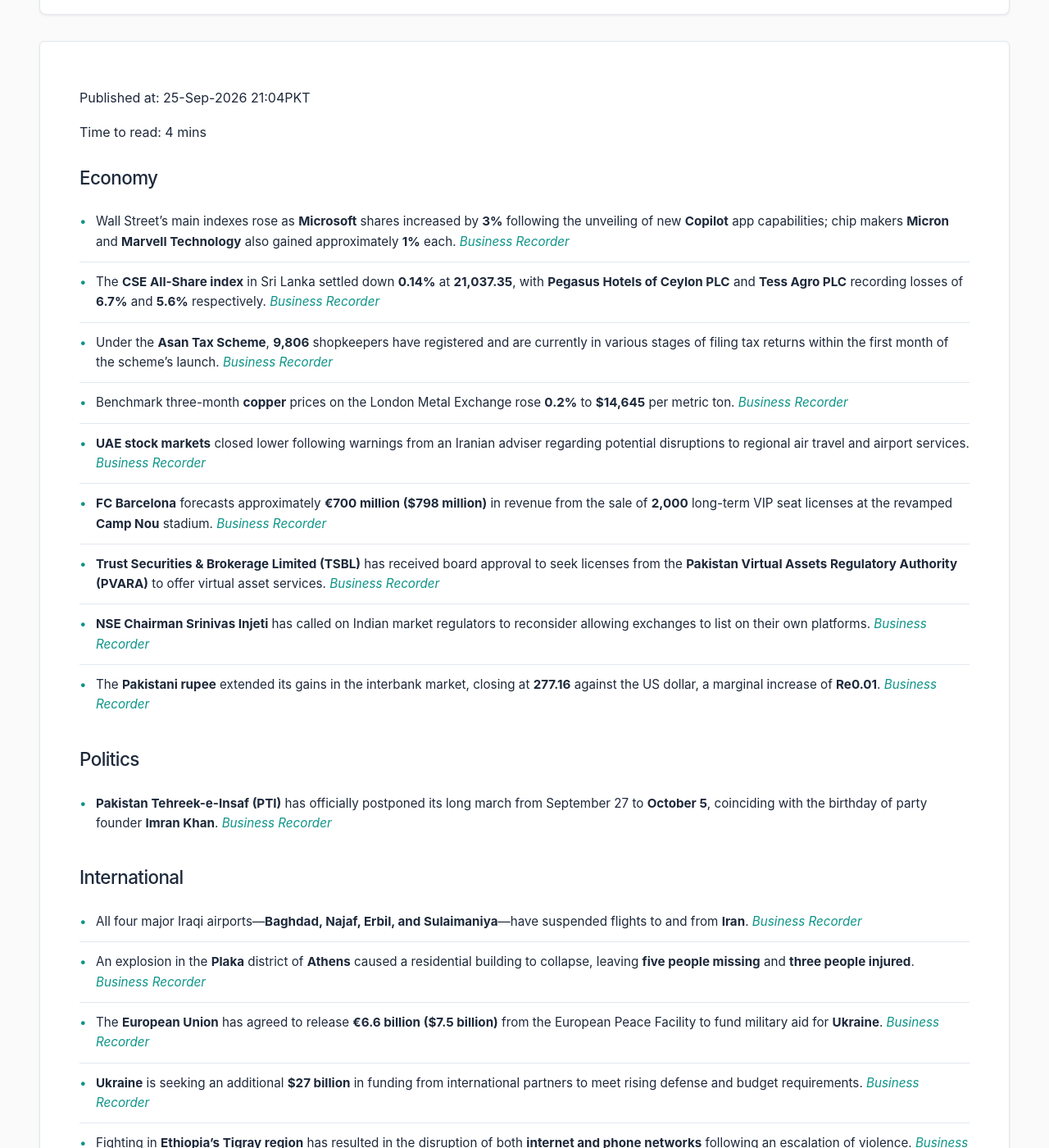
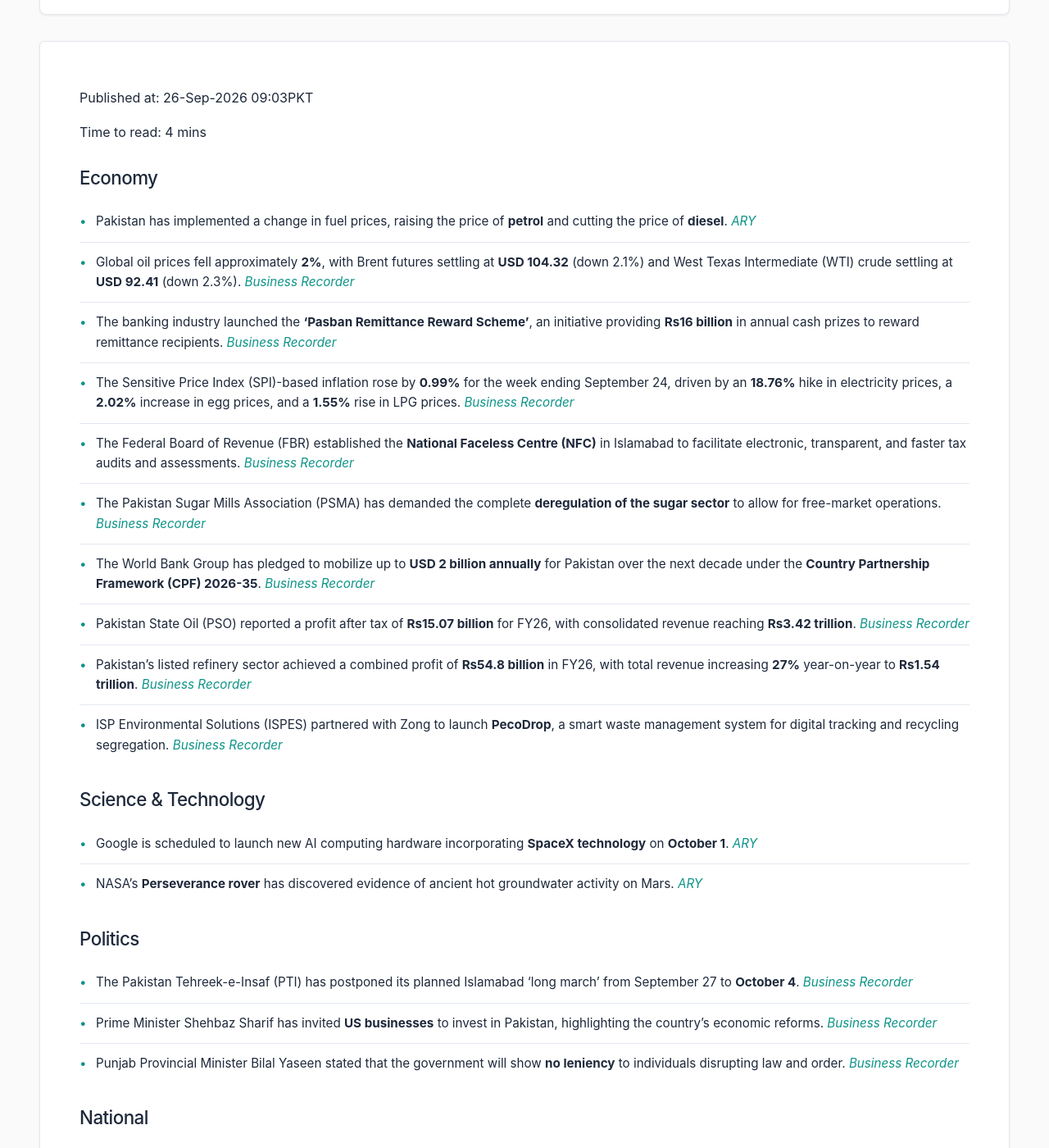
Before and after one commit to zsubzwary/news, a Jekyll site: the page built from en/index.md, in a window 1280 px wide and 1400 px high, scrolled down 209 px. Shown: the whole window at 82% size. Built offline with Jekyll 4.4.1, drawn with Linux system fonts in a browser that asks for light colours; some web fonts are replaced; comment, search, counter and statistics services are not loaded; some of the changed text lies outside the part shown.

Commit message:
DateTime; 2026-09-26T04:03:30.901Z

```diff
--- a/en/index.md
+++ b/en/index.md
@@ -4,37 +4,51 @@ title: Pakistan News Briefing
 lang: en
 ---
 
-Published at: 25-Sep-2026 21:04PKT
+Published at: 26-Sep-2026 09:03PKT
 
 Time to read: 4 mins
 
 ### Economy
-- Wall Street's main indexes rose as **Microsoft** shares increased by **3%** following the unveiling of new **Copilot** app capabilities; chip makers **Micron** and **Marvell Technology** also gained approximately **1%** each. *[Business Recorder](https://www.brecorder.com/news/40441243/wall-st-edges-up-as-ai-enthusiasm-eases-worries-over-higher-oil-prices-yields)*
-- The **CSE All-Share index** in Sri Lanka settled down **0.14%** at **21,037.35**, with **Pegasus Hotels of Ceylon PLC** and **Tess Agro PLC** recording losses of **6.7%** and **5.6%** respectively. *[Business Recorder](https://www.brecorder.com/news/40441238/sri-lankan-shares-close-lower-end-week-little-changed)*
-- Under the **Asan Tax Scheme**, **9,806** shopkeepers have registered and are currently in various stages of filing tax returns within the first month of the scheme's launch. *[Business Recorder](https://www.brecorder.com/news/40441237/asan-tax-scheme-brings-nearly-10000-shopkeepers-into-tax-net)*
-- Benchmark three-month **copper** prices on the London Metal Exchange rose **0.2%** to **$14,645** per metric ton. *[Business Recorder](https://www.brecorder.com/news/40441235/copper-tiptoes-higher-on-weaker-dollar-tight-chinese-supplies)*
-- **UAE stock markets** closed lower following warnings from an Iranian adviser regarding potential disruptions to regional air travel and airport services. *[Business Recorder](https://www.brecorder.com/news/40441234/uae-markets-decline-after-warning-on-regional-air-travel)*
-- **FC Barcelona** forecasts approximately **€700 million ($798 million)** in revenue from the sale of **2,000** long-term VIP seat licenses at the revamped **Camp Nou** stadium. *[Business Recorder](https://www.brecorder.com/news/40441229/barcelona-forecast-eur700m-in-sales-from-fresh-vip-seat-packages)*
-- **Trust Securities & Brokerage Limited (TSBL)** has received board approval to seek licenses from the **Pakistan Virtual Assets Regulatory Authority (PVARA)** to offer virtual asset services. *[Business Recorder](https://www.brecorder.com/news/40441228/psx-listed-trust-securities-plans-to-enter-crypto-business-seeks-pvara-licences)*
-- **NSE Chairman Srinivas Injeti** has called on Indian market regulators to reconsider allowing exchanges to list on their own platforms. *[Business Recorder](https://www.brecorder.com/news/40441227/india-should-allow-exchanges-to-list-on-own-platform-nse-chairman-says)*
-- The **Pakistani rupee** extended its gains in the interbank market, closing at **277.16** against the US dollar, a marginal increase of **Re0.01**. *[Business Recorder](https://www.brecorder.com/news/40441226/intra-day-update-rupee-records-gain-against-us-dollar)*
+- Pakistan has implemented a change in fuel prices, raising the price of **petrol** and cutting the price of **diesel**. *[ARY](https://arynews.tv/pakistan-raises-petrol-price-cuts-diesel-price)*
+- Global oil prices fell approximately **2%**, with Brent futures settling at **USD 104.32** (down 2.1%) and West Texas Intermediate (WTI) crude settling at **USD 92.41** (down 2.3%). *[Business Recorder](https://www.brecorder.com/news/40441307/oil-prices-slide-2pc)*
+- The banking industry launched the **'Pasban Remittance Reward Scheme'**, an initiative providing **Rs16 billion** in annual cash prizes to reward remittance recipients. *[Business Recorder](https://www.brecorder.com/news/40441315/sbp-launches-remittance-reward-scheme)*
+- The Sensitive Price Index (SPI)-based inflation rose by **0.99%** for the week ending September 24, driven by an **18.76%** hike in electricity prices, a **2.02%** increase in egg prices, and a **1.55%** rise in LPG prices. *[Business Recorder](https://www.brecorder.com/news/40441314/spi-based-inflation-rises-slightly)*
+- The Federal Board of Revenue (FBR) established the **National Faceless Centre (NFC)** in Islamabad to facilitate electronic, transparent, and faster tax audits and assessments. *[Business Recorder](https://www.brecorder.com/news/40441313/fbr-establishes-nfc-in-islamabad)*
+- The Pakistan Sugar Mills Association (PSMA) has demanded the complete **deregulation of the sugar sector** to allow for free-market operations. *[Business Recorder](https://www.brecorder.com/news/40441312/psma-calls-for-complete-sugar-sector-deregulation)*
+- The World Bank Group has pledged to mobilize up to **USD 2 billion annually** for Pakistan over the next decade under the **Country Partnership Framework (CPF) 2026-35**. *[Business Recorder](https://www.brecorder.com/news/40441310/cpf-2026-35-world-bank-group-pledges-to-mobilise-up-to-usd2bn-annually-over-next-decade)*
+- Pakistan State Oil (PSO) reported a profit after tax of **Rs15.07 billion** for FY26, with consolidated revenue reaching **Rs3.42 trillion**. *[Business Recorder](https://www.brecorder.com/news/40441305/pso-posts-over-rs15bn-profit-in-fy26)*
+- Pakistan’s listed refinery sector achieved a combined profit of **Rs54.8 billion** in FY26, with total revenue increasing **27%** year-on-year to **Rs1.54 trillion**. *[Business Recorder](https://www.brecorder.com/news/40441304/higher-fuel-prices-refineries-report-rs548bn-profit-in-fy26)*
+- ISP Environmental Solutions (ISPES) partnered with Zong to launch **PecoDrop**, a smart waste management system for digital tracking and recycling segregation. *[Business Recorder](https://www.brecorder.com/news/40441319/ispes-launches-pecodrop-with-zong)*
+
+### Science & Technology
+- Google is scheduled to launch new AI computing hardware incorporating **SpaceX technology** on **October 1**. *[ARY](https://arynews.tv/google-to-introduce-spacex-tech-to-ai-computing-hardware-on-october-1-launch)*
+- NASA’s **Perseverance rover** has discovered evidence of ancient hot groundwater activity on Mars. *[ARY](https://arynews.tv/nasas-perseverance-rover-uncovers-ancient-hot-groundwater-activity-on-mars)*
 
 ### Politics
-- **Pakistan Tehreek-e-Insaf (PTI)** has officially postponed its long march from September 27 to **October 5**, coinciding with the birthday of party founder **Imran Khan**. *[Business Recorder](https://www.brecorder.com/news/40441236/pti-defers-long-march-to-october-5-report)*
+- The Pakistan Tehreek-e-Insaf (PTI) has postponed its planned Islamabad 'long march' from September 27 to **October 4**. *[Business Recorder](https://www.brecorder.com/news/40441306/pti-decides-to-postpone-islamabad-long-march)*
+- Prime Minister Shehbaz Sharif has invited **US businesses** to invest in Pakistan, highlighting the country's economic reforms. *[Business Recorder](https://www.brecorder.com/news/40441311/pm-invites-us-firms-to-tap-investment-potential)*
+- Punjab Provincial Minister Bilal Yaseen stated that the government will show **no leniency** to individuals disrupting law and order. *[Business Recorder](https://www.brecorder.com/news/40441316/no-leniency-to-be-shown-to-those-disrupting-law-order)*
+
+### National
+- Military chiefs from **Pakistan, Saudi Arabia, and Türkiye** met in Riyadh to reaffirm commitment to the **Makkah Joint Defense Agreement**. *[Business Recorder](https://www.brecorder.com/news/40441302/military-chiefs-of-turkiye-pakistan-ksa-hold-talks)*
+- Pakistan has been selected as one of the first five countries for the **COP31 climate finance** implementation initiative. *[ARY](https://arynews.tv/pakistan-among-first-five-countries-selected-for-cop31-climate-finance-implementation-initiative)*
+- Punjab Governor Sardar Saleem Haider Khan called for a formal policy framework to promote **domestic solar system manufacturing**. *[Business Recorder](https://www.brecorder.com/news/40441318/governor-calls-for-policy-to-boost-local-solar-manufacturing)*
+- Commissioner Karachi Syed Hassan Naqvi has ordered intensified measures to control the **stray-dog population** and ensure availability of anti-rabies vaccines. *[Business Recorder](https://www.brecorder.com/news/40441317/commissioner-orders-steps-to-curb-dog-bite-incidents)*
+- Medical fitness certificate submissions for **Hajj 2027** Pakistani pilgrims have transitioned to an online system. *[ARY](https://arynews.tv/hajj-2027-medical-fitness-certificate-submission-goes-online-for-pakistani-pilgrims)*
+- An inquest revealed that **Noah Woods** escaped a play area through a gap in a fence. *[ARY](https://arynews.tv/noah-woods-inquest-reveals-he-escaped-play-area-through-gap-in-fence)*
+- Recent security incidents, including an assault on **Kohat Police Lines**, have heightened terrorism concerns in Pakistan. *[Business Recorder](https://www.brecorder.com/news/40441256/converging-crises)*
 
 ### International
-- All four major Iraqi airports—**Baghdad, Najaf, Erbil, and Sulaimaniya**—have suspended flights to and from **Iran**. *[Business Recorder](https://www.brecorder.com/news/40441231/three-iraqi-airports-suspend-iranian-flights-starting-friday-sources-and-state-media-say)*
-- An explosion in the **Plaka** district of **Athens** caused a residential building to collapse, leaving **five people missing** and **three people injured**. *[Business Recorder](https://www.brecorder.com/news/40441240/five-missing-after-explosion-fells-building-in-heart-of-touristic-athens)*
-- The **European Union** has agreed to release **€6.6 billion ($7.5 billion)** from the European Peace Facility to fund military aid for **Ukraine**. *[Business Recorder](https://www.brecorder.com/news/40441239/eu-agrees-to-release-eur66-billion-linked-to-ukraine-military-aid)*
-- **Ukraine** is seeking an additional **$27 billion** in funding from international partners to meet rising defense and budget requirements. *[Business Recorder](https://www.brecorder.com/news/40441225/eu-imf-understand-need-to-help-ukraine-finance-budget-gap-zelenskiy-says)*
-- Fighting in **Ethiopia's Tigray region** has resulted in the disruption of both **internet and phone networks** following an escalation of violence. *[Business Recorder](https://www.brecorder.com/news/40441230/internet-and-phone-network-disrupted-in-ethopias-war-hit-tigray-region)*
-- **US President Donald Trump** informed Chinese President **Xi Jinping** that any form of assistance—direct or indirect—provided by China to **Iran** is unacceptable. *[Business Recorder](https://www.brecorder.com/news/40441241/trump-told-xi-that-china-helping-iran-is-unacceptable-us-ambassador-says)*
-- British Foreign Secretary **Ed Miliband** warned Iran that the United Kingdom will not tolerate any intimidation or hostile activity from **Iranian-linked groups** on UK soil. *[Business Recorder](https://www.brecorder.com/news/40441224/britain-warns-iran-it-will-not-tolerate-hostile-activity-on-uk-soil)*
+- Iranian President Masoud Pezeshkian stated at the UN that the **United States** must decide whether to end its war with Iran. *[Business Recorder](https://www.brecorder.com/news/40441303/us-must-choose-whether-to-end-war-iran)*
+- An Indian minister was unable to provide answers to questions posed by an **ARY News** journalist. *[ARY](https://arynews.tv/watch-indian-minister-fails-to-answer-questions-by-ary-news-journalist)*
+- A **WTO** report highlighted that the global trading system is facing its most serious disruptions in 80 years. *[Business Recorder](https://www.brecorder.com/news/40441255/global-trade-disruptions)*
+- The **US Consulate General in Karachi** hosted a "Freedom 250" reception to celebrate 250 years of American independence. *[Business Recorder](https://www.brecorder.com/news/40441260/us-consulate-general-marks-freedom-250)*
 
 ### Sports
-- **Manchester City** has been found guilty of all but one of the **115 alleged breaches** of the Premier League’s financial regulations. *[Business Recorder](https://www.brecorder.com/news/40441244/man-city-found-guilty-on-all-but-one-of-115-charges-reports-say)*
-- World number one **Jannik Sinner** has withdrawn from the **China Open** as he continues to recover from a knee injury. *[Business Recorder](https://www.brecorder.com/news/40441233/defending-champion-sinner-withdraws-from-china-open-as-knee-injury-recovery-continues)*
-- **Jude Bellingham** has been named **England men’s player of the year** after scoring a record **seven goals** during the **2026 World Cup**. *[Business Recorder](https://www.brecorder.com/news/40441232/record-breaking-bellingham-voted-england-mens-player-of-the-year)*
+- Coach Thomas Tuchel addressed the absence of **Cole Palmer** from the England national team camp. *[ARY](https://arynews.tv/tuchel-addresses-palmers-england-camp-absences)*
+
+### Health
+- New findings suggest that the effects caused by the **Alzheimer’s gene** may be reversible. *[ARY](https://arynews.tv/effects-of-alzheimers-gene-might-be-reversible)*
 
 ### Other
-- **Volkswagen** has issued a recall for **4 million cars**. *[ARY](https://arynews.tv/volkswagen-recalls-4-million-cars-report)*
+- During UN week, **Mamdani** was noted for participating in various activities, including subway travel and soccer. *[ARY](https://arynews.tv/mamdani-makes-waves-during-un-week-with-subway-soccer-and-spats)*
```
